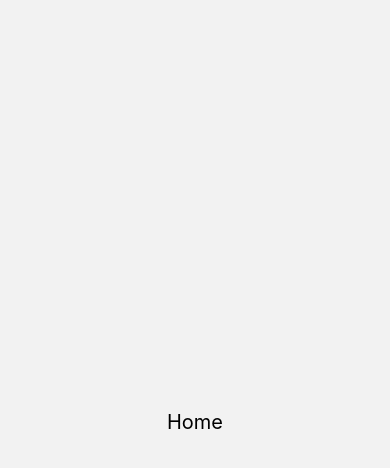
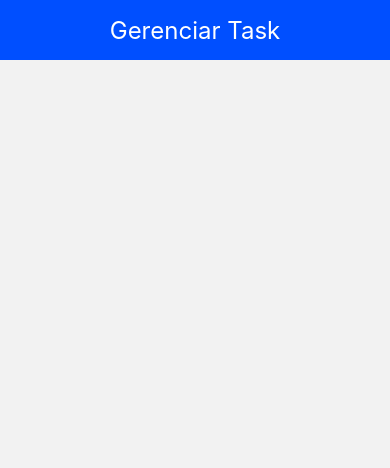
Before and after one commit to thiagovpaz/my_task_manager, a React Native app: screen / in a window 390 px wide. Shown: the top 468 px of the page. Built offline with nearby package versions, Linux system fonts and the light colour scheme.

Commit message:
feat: add styled-components + theme provider

```diff
--- a/src/app.tsx
+++ b/src/app.tsx
@@ -1,14 +1,16 @@
 import { StatusBar } from 'expo-status-bar';
+import { ThemeProvider } from 'styled-components/native';
 
 import { MainNavigation } from './navigation';
+import { theme } from './styles/theme';
 
 const App = () => {
   return (
-    <>
+    <ThemeProvider theme={theme}>
       <MainNavigation />
 
       <StatusBar style="auto" />
-    </>
+    </ThemeProvider>
   );
 };
 
--- a/src/navigation/index.tsx
+++ b/src/navigation/index.tsx
@@ -15,7 +15,7 @@ const MainNavigation = () => {
   return (
     <NavigationContainer>
       <Main.Navigator
-        initialRouteName="HomeScreen"
+        initialRouteName="ManageTaskScreen"
         screenOptions={{
           headerShown: false,
           animation: 'fade_from_bottom',
--- a/src/screens/home/index.tsx
+++ b/src/screens/home/index.tsx
@@ -1,9 +1,11 @@
-import { Container, Title } from './styles';
+import { Container, Header, Title } from './styles';
 
 const HomeScreen = () => {
   return (
     <Container>
-      <Title>Home</Title>
+      <Header>
+        <Title>Home</Title>
+      </Header>
     </Container>
   );
 };
--- a/src/screens/home/styles.ts
+++ b/src/screens/home/styles.ts
@@ -3,10 +3,16 @@ import styled from 'styled-components/native';
 
 export const Container = styled(SafeAreaView)`
   flex: 1;
+`;
+
+export const Header = styled.View`
+  background-color: ${({ theme }) => theme.colors.blue};
+  height: 60px;
   justify-content: center;
   align-items: center;
 `;
 
 export const Title = styled.Text`
-  font-size: 20px;
+  font-size: 24px;
+  color: #fff;
 `;
--- a/src/screens/manage-task/index.tsx
+++ b/src/screens/manage-task/index.tsx
@@ -1,9 +1,11 @@
-import { Container, Title } from './styles';
+import { Container, Header, Title } from './styles';
 
 const ManageTaskScreen = () => {
   return (
     <Container>
-      <Title>Gerenciar Task</Title>
+      <Header>
+        <Title>Gerenciar Task</Title>
+      </Header>
     </Container>
   );
 };
--- a/src/screens/manage-task/styles.ts
+++ b/src/screens/manage-task/styles.ts
@@ -3,10 +3,16 @@ import styled from 'styled-components/native';
 
 export const Container = styled(SafeAreaView)`
   flex: 1;
+`;
+
+export const Header = styled.View`
+  background-color: ${({ theme }) => theme.colors.blue};
+  height: 60px;
   justify-content: center;
   align-items: center;
 `;
 
 export const Title = styled.Text`
-  font-size: 20px;
+  font-size: 24px;
+  color: #fff;
 `;
--- /dev/null
+++ b/src/styles/theme.ts
@@ -0,0 +1,8 @@
+const theme = {
+  colors: {
+    black: '#050505',
+    blue: '#004FFF',
+  },
+};
+
+export { theme };
```
Also changed, not shown: src/@types/theme.d.ts (added, +9 -0 lines).
